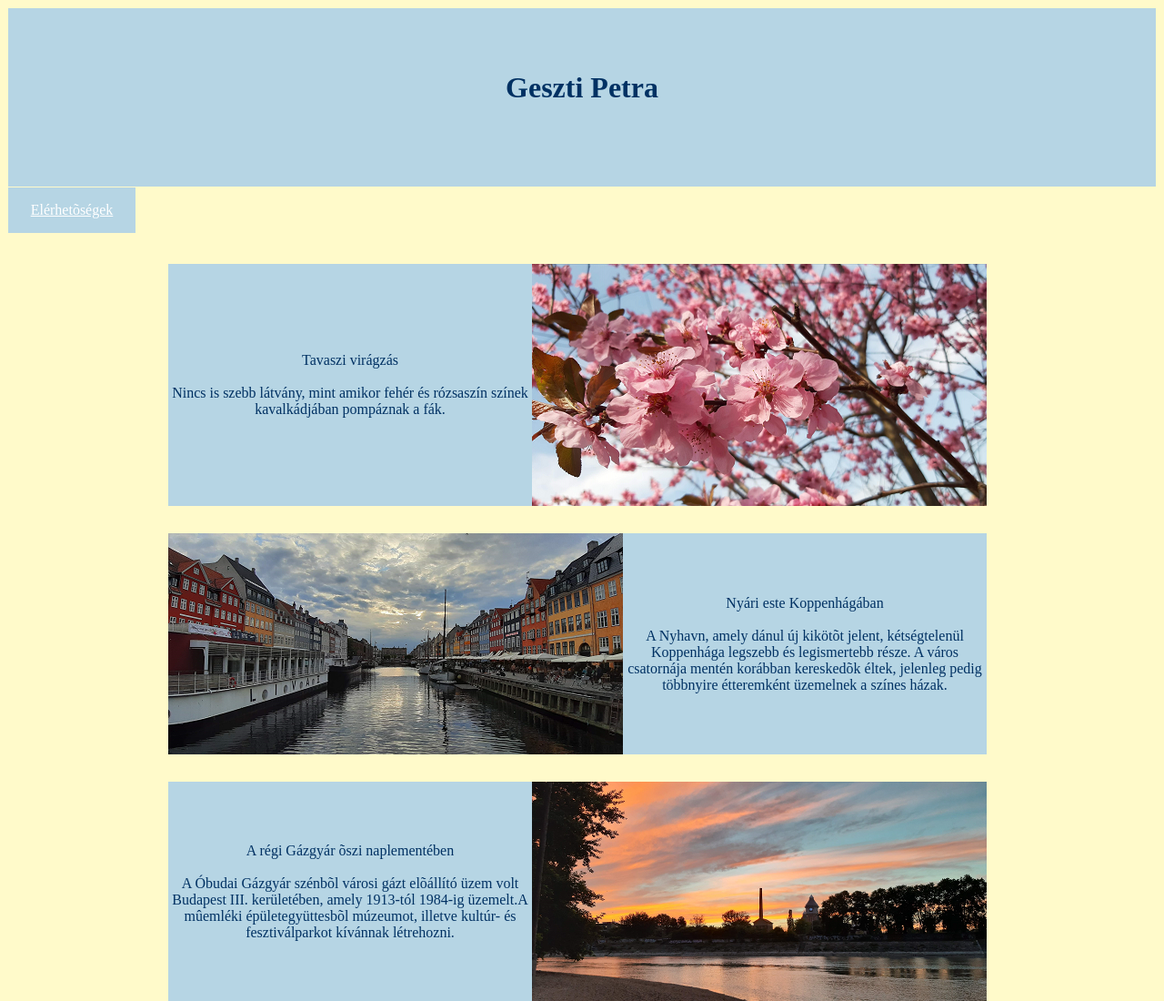
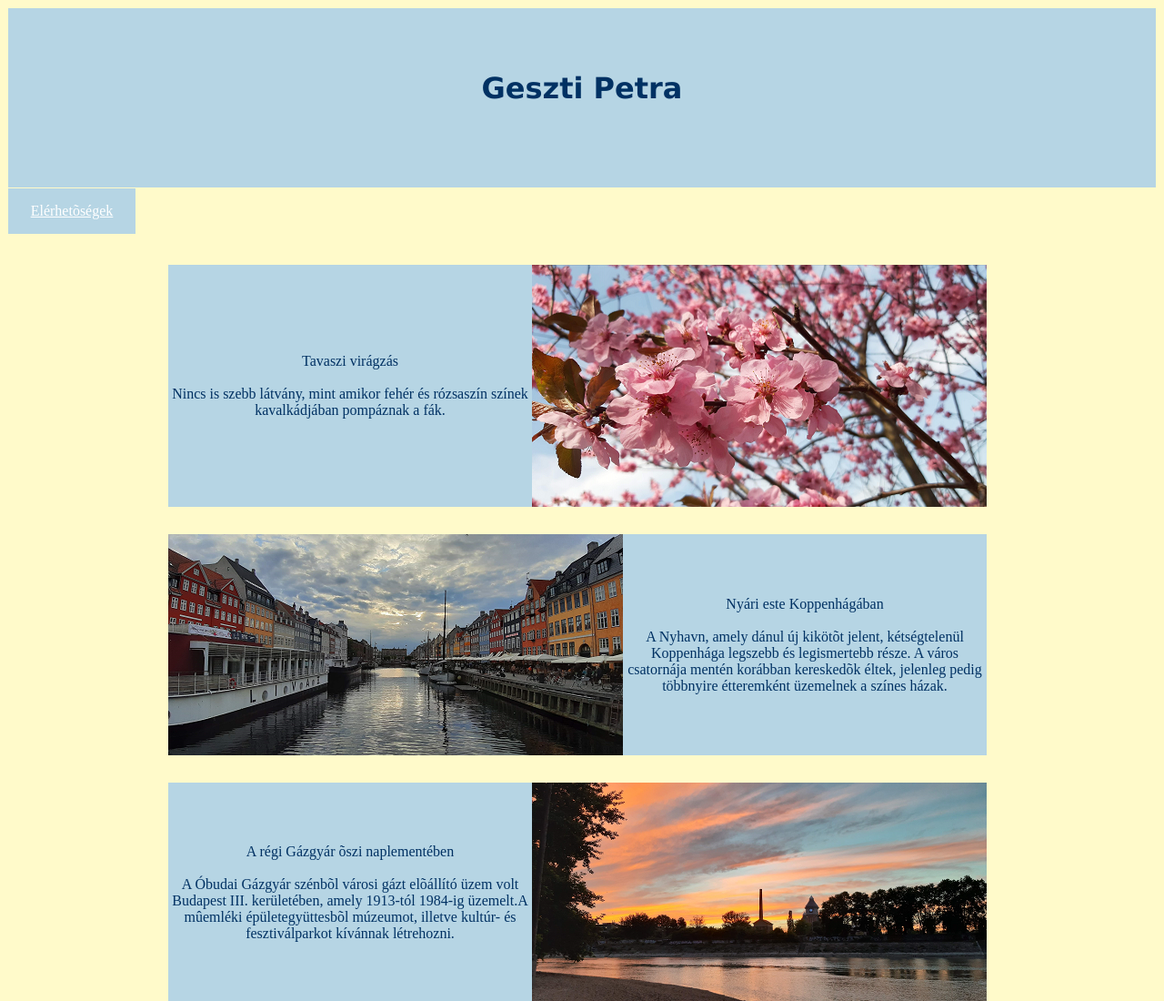
Before and after one commit to gesztipetra/gesztipetra.github.io, a plain HTML site: page index.html in a window 1280 px wide. Shown: the top 1100 px of the page at 91% size. Drawn offline with Linux system fonts and the light colour scheme.

Commit message:
Update index.html

```diff
--- a/index.html
+++ b/index.html
@@ -11,7 +11,7 @@
 
 		<table cellpadding="0" cellspacing="1" style="text-align:center; "width=100%";">
 		  <tr>
-			<th colspan="2"; bgcolor="b6d5e4";><h1 style="color:#003163;"><br><p><font face="ariel">Geszti Petra</font></p><br></h1></th>
+			<th colspan="2"; bgcolor="b6d5e4";><h1 style="color:#003163;"><br><p><font face="verdana">Geszti Petra</font></p><br></h1></th>
 		  </tr>
 		  <tr>
 			<td bgcolor="b6d5e4"; height=50px; width=140px;><a style="color:white"; href="Geszti_Petra_contact.html">Elérhetõségek</a> </td>
```
